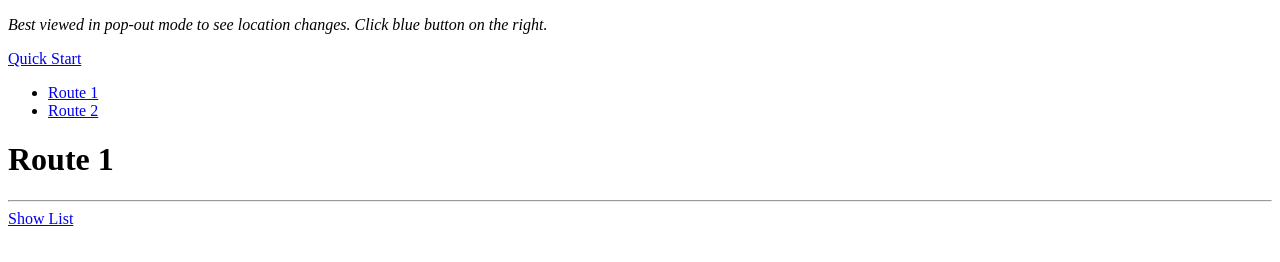
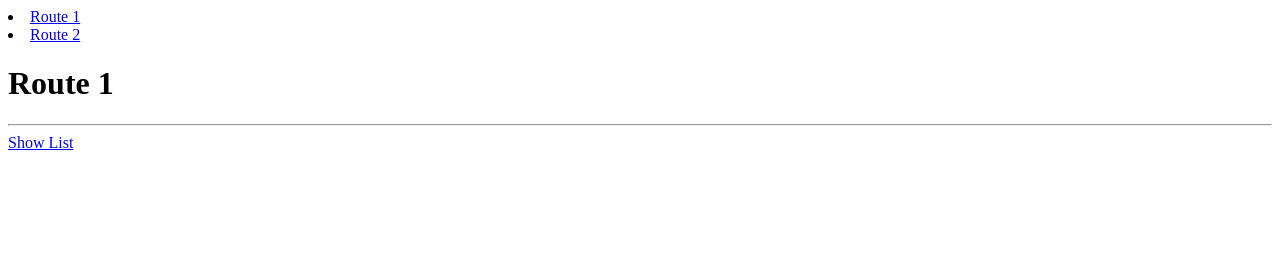
Before and after one commit to jscho13/angular-list, a website: page app/index.html in a window 1280 px wide. Drawn offline with nearby package versions, Linux system fonts and the light colour scheme; some packages are replaced by stand-ins of ours.

Commit message:
refactor complete

```diff
--- a/app/index.html
+++ b/app/index.html
@@ -5,28 +5,14 @@
 </head>
 
 <body class="container">
-  <p><i>Best viewed in pop-out mode to see location changes. Click blue button on the right.</i></p>
 
-  <div class="navbar">
-    <div class="navbar-inner">
-      <a class="brand" href="#">Quick Start</a>
-      <ul class="nav">
-        <li><a ui-sref="route1">Route 1</a></li>
-        <li><a ui-sref="route2">Route 2</a></li>
-      </ul>
-    </div>
-  </div>
+  <li><a ui-sref="route1">Route 1</a></li>
+  <li><a ui-sref="route2">Route 2</a></li>
 
-  <div class="row">
-    <div class="span12">
-      <div class="well" ui-view></div>
-    </div>
-  </div>
+  <div ui-view></div>
 
-  <!-- Angular -->
-  <script src="//ajax.googleapis.com/ajax/libs/angularjs/1.2.4/angular.js"></script>
-  <!-- UI-Router -->
-  <script src="//angular-ui.github.io/ui-router/release/angular-ui-router.js"></script>
+  <script src="bower_components/angular/angular.js"></script>
+  <script src="bower_components/angular-ui-router/release/angular-ui-router.js"></script>
   <script src="app.js"></script>
 
 </body>
```
